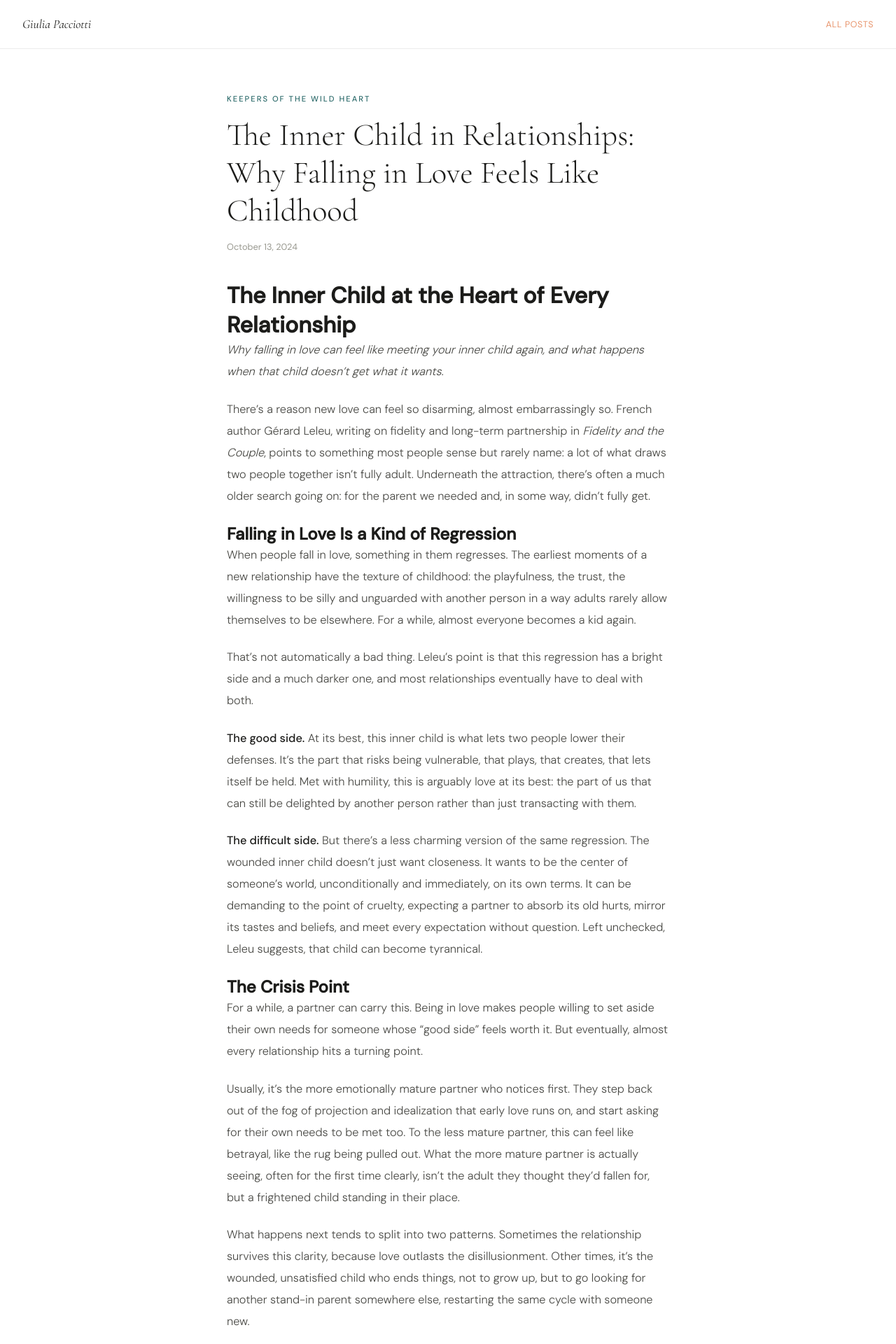
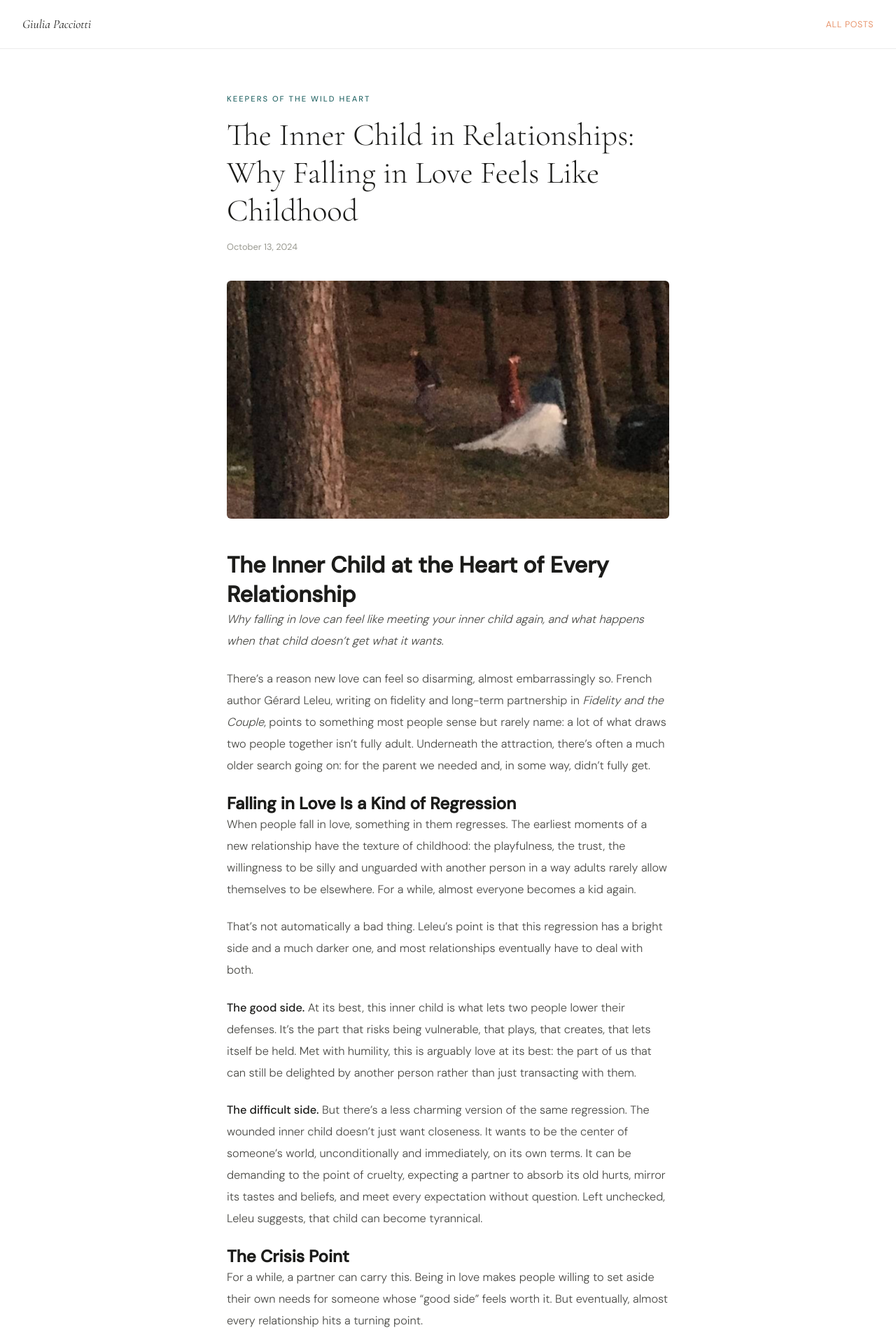
Before and after one commit to Blubell26/giuliapacciotti.com, a Jekyll site: the page built from _posts/2024-10-13-the-inner-child-in-relationships.md, in a window 1280 px wide. Shown: the top 1920 px of the page at 70% size. Built offline with Jekyll 4.4.1, drawn with Linux system fonts in a browser that asks for light colours.

Commit message:
Update 2024-10-13-the-inner-child-in-relationships.md

```diff
--- a/_posts/2024-10-13-the-inner-child-in-relationships.md
+++ b/_posts/2024-10-13-the-inner-child-in-relationships.md
@@ -3,8 +3,8 @@ layout: post
 title: "The Inner Child in Relationships: Why Falling in Love Feels Like Childhood"
 description: "Falling in love can feel like meeting your inner child again. What Gérard Leleu’s work reveals about regression, immaturity, and real love."
 date: 2024-10-13
-image:
-thumb:
+image: IMG_7117.jpeg
+thumb: IMG_7117.jpeg
 ---
 
 # The Inner Child at the Heart of Every Relationship
```
